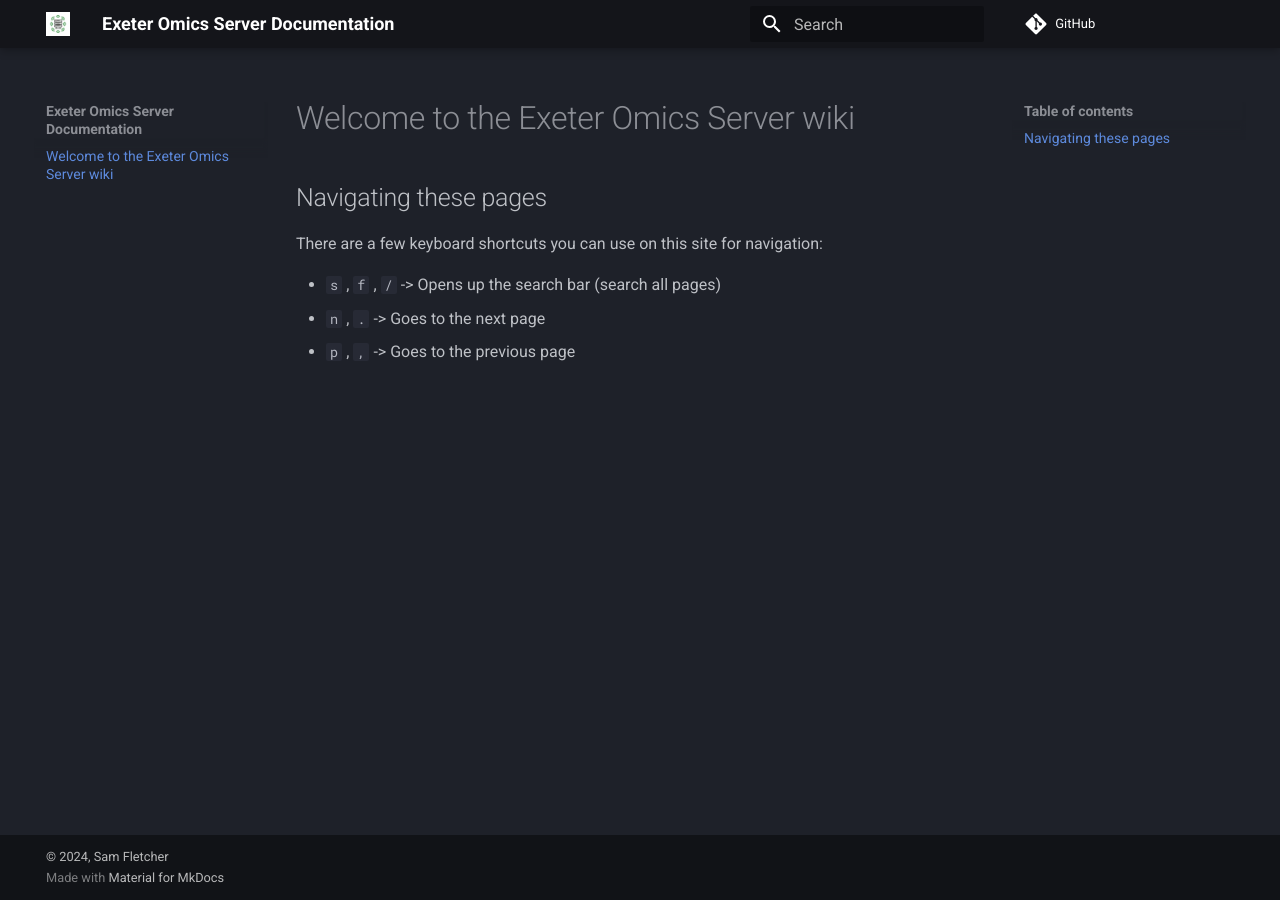
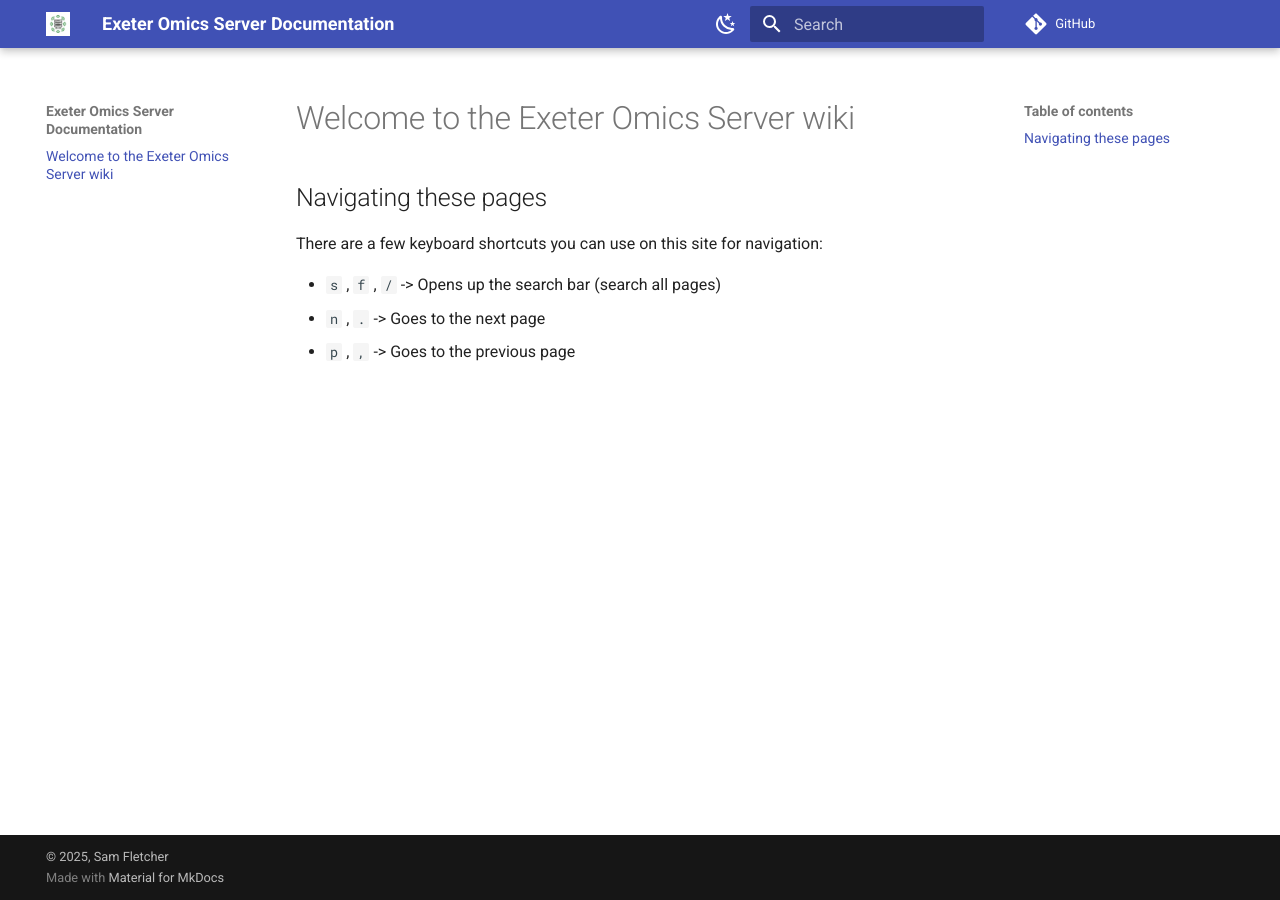
Before and after one commit to Exeter-Omics-Servers/omics-server-documentation, an MkDocs documentation site: the page built from docs/index.md, in a window 1280 px wide. Built offline with MkDocs 1.6.1 and Material for MkDocs 9.7.7, drawn with Linux system fonts in a browser that asks for light colours; comment, search, counter and statistics services are not loaded.

Commit message:
feat: update styles and add dark mode

```diff
--- a/mkdocs.yml
+++ b/mkdocs.yml
@@ -2,12 +2,27 @@
 repo_url: https://github.com/Exeter-Omics-Servers/omics-server-documentation
 site_description: "Documentation for Exeter Omics Servers"
 site_author: "Sam Fletcher"
-copyright: "© 2024, Sam Fletcher"
+copyright: "© 2025, Sam Fletcher"
 theme:
   logo: logo.jpg
   favicon: logo.jpg
   name: material
   palette:
-    scheme: slate
-    primary: black
-    accent: green
+    # Light mode
+    - scheme: default
+      primary: indigo
+      accent: indigo
+      toggle:
+        icon: material/weather-night
+        name: Switch to dark mode
+
+    # Dark mode
+    - scheme: slate
+      primary: blue
+      accent: blue
+      toggle:
+        icon: material/weather-sunny
+        name: Switch to light mode
+markdown_extensions:
+  - pymdownx.highlight
+  - pymdownx.superfences
```
